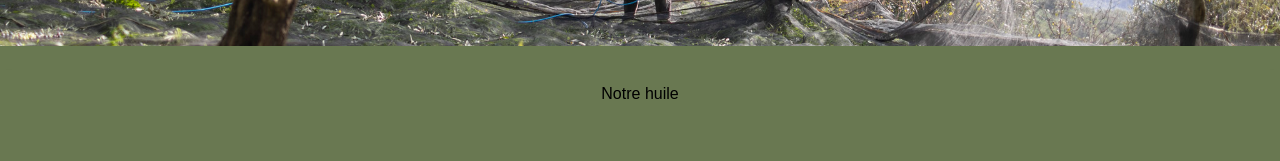
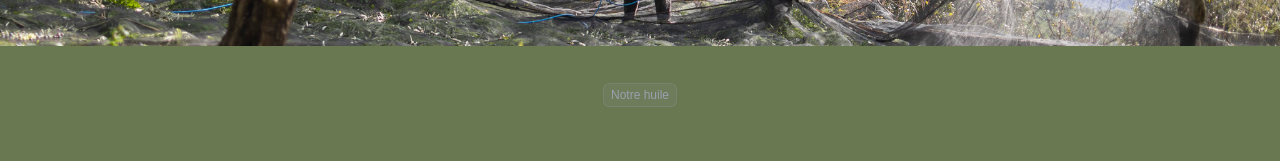
Before and after one commit to MastrAmedeo/web-design-3BE-examen-restaurant, a Next.js app: page /huile in a window 1280 px wide. Shown: the part 554-715 px from the top of the page. Built offline with nearby package versions, Linux system fonts and the light colour scheme.

Commit message:
creation de balise qui descend la page a notre place + implementation dans huile et vin

```diff
--- /dev/null
+++ b/app/components/TpBalise.tsx
@@ -0,0 +1,15 @@
+import {ReactNode} from "react";
+import Link from "next/link";
+
+type BaliseProps = {
+    href : string
+    children : ReactNode
+}
+
+export default function TpBalise(props: BaliseProps) {
+    return (
+        <Link href = {props.href} className="inline-flex items-center rounded-md bg-gray-400/10 px-2 py-1 text-xs font-medium text-gray-400 inset-ring inset-ring-gray-400/20">
+            {props.children}
+        </Link>
+    )
+}
--- a/app/huile/page.tsx
+++ b/app/huile/page.tsx
@@ -1,5 +1,6 @@
 import Image from "next/image";
 import Parallax from "../components/parallax";
+import TpBalise from "../components/TpBalise";
 
 export default function Home() {
   return (
@@ -8,13 +9,12 @@ export default function Home() {
       <div className="bg-[url(/photos_huile/287A8283.jpg)] bg-fixed bg-cover bg-center">
         <div className="pt-150">
           <div className="bg-[#697851] h-6"></div>
-          <h1 className = "text-center"><Parallax>
-              Notre huile
-          </Parallax></h1>
+          <h1 className = "text-center"><Parallax><TpBalise href = "#section-huile">Notre huile
+          </TpBalise></Parallax></h1>
         </div>
       </div>
       <div className="bg-[#697851] min-h-screen pt-10">
-          <p className="">
+          <p className="" id = "section-huile">
             ici nous venderons notre huile, si vous êtes intéressés, vous pouvez nous contacter.
           </p>
       </div>
--- a/app/vins/page.tsx
+++ b/app/vins/page.tsx
@@ -1,5 +1,6 @@
 import Image from "next/image";
 import Parallax from "../components/parallax";
+import TpBalise from "../components/TpBalise";
 
 export default function Home() {
   return (
@@ -7,13 +8,13 @@ export default function Home() {
       <div className="bg-[url(/photos_vin/_87A2399.jpg)] bg-fixed bg-cover bg-center">
         <div className="pt-150">
           <div className="bg-[#697851] h-6"></div>
-          <h1 className = "text-center"><Parallax>
+          <h1 className = "text-center"><Parallax><TpBalise href = "#section-vin">
               Notre Vin
-          </Parallax></h1>
+          </TpBalise></Parallax></h1>
         </div>
       </div>
       <div className="bg-[#697851] min-h-screen pt-10">
-          <p className="">
+          <p className="" id = "section-vin">
             ici nous venderons notre vin, si vous êtes intéressés, vous pouvez nous contacter.
           </p>
       </div>
```
Also changed, not shown: app/components/balise.tsx (deleted).
